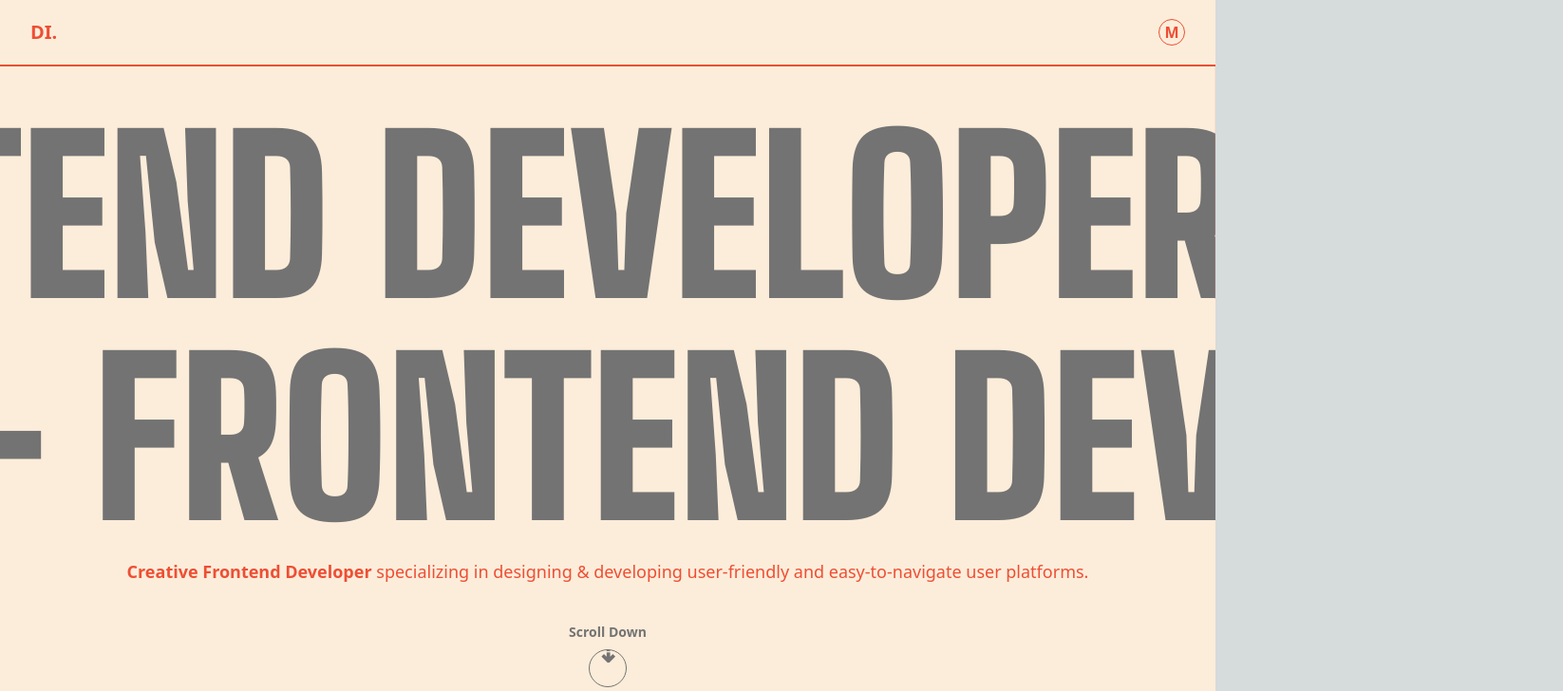
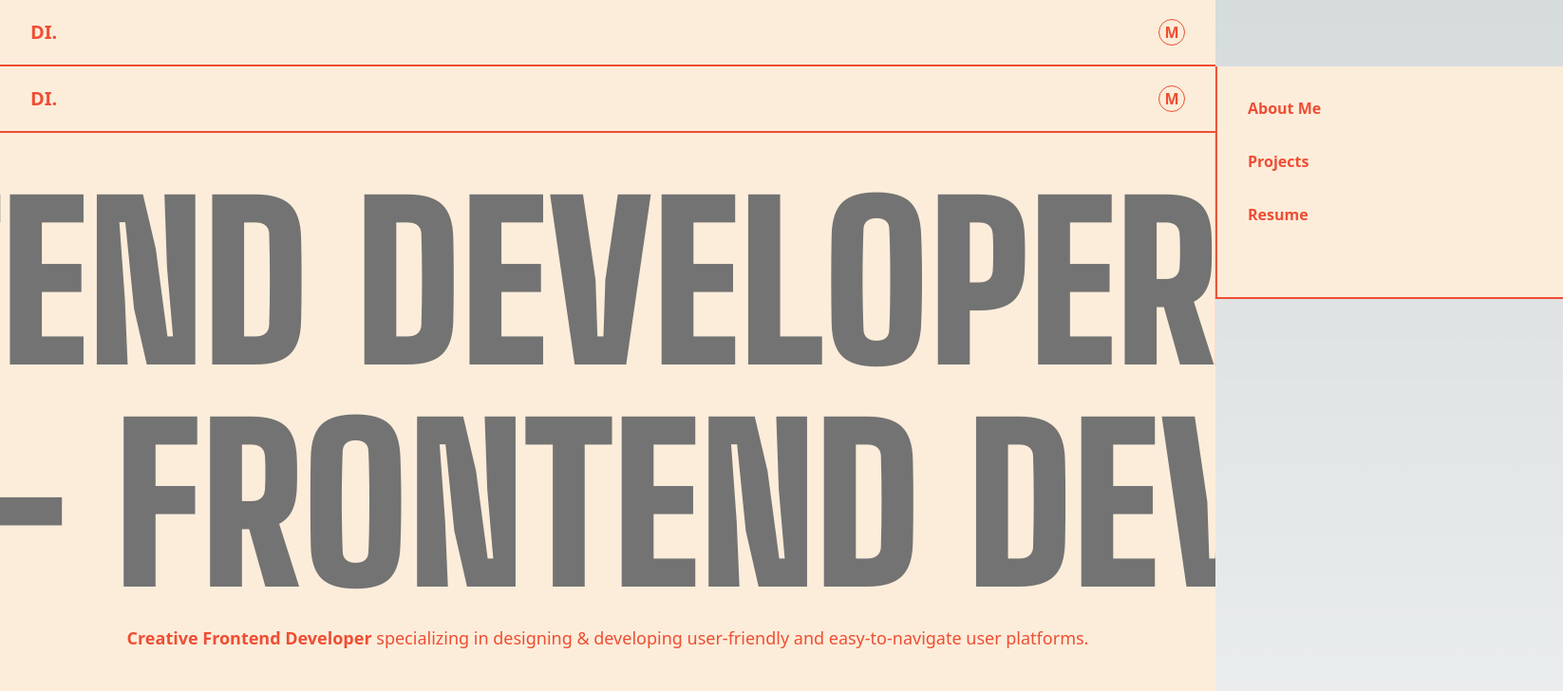
Before and after one commit to vibe-coder/david-irinyemi-portfolio-main, a Next.js app in the folder david-irinyemi-portfolio/david-irinyemi-portfolio/: page / in a window 1280 px wide. Shown: the top 728 px of the page at 95% size, 1646 px wide, since content can reach past the window. Built offline with nearby package versions, Linux system fonts and the light colour scheme.

Commit message:
Added NavBar and Footer to root layout

```diff
--- a/david-irinyemi-portfolio/david-irinyemi-portfolio/src/app/layout.js
+++ b/david-irinyemi-portfolio/david-irinyemi-portfolio/src/app/layout.js
@@ -1,6 +1,8 @@
 import { Inter, Work_Sans, Silkscreen, Staatliches, Big_Shoulders_Display } from 'next/font/google'
 
 import './globals.css'
+import NavBar from './Navbar'
+import Footer from './Footer'
 
 const inter = Inter({ subsets: ['latin'] })
 
@@ -23,7 +25,11 @@ export const metadata = {
 export default function RootLayout({ children }) {
   return (
     <html lang="en">
-      <body className={big_shoulders_display.className}>{children}</body>
+      <body className={big_shoulders_display.className}>
+        <NavBar/>
+        {children}
+        <Footer/>
+      </body>
     </html>
   )
 }
```
